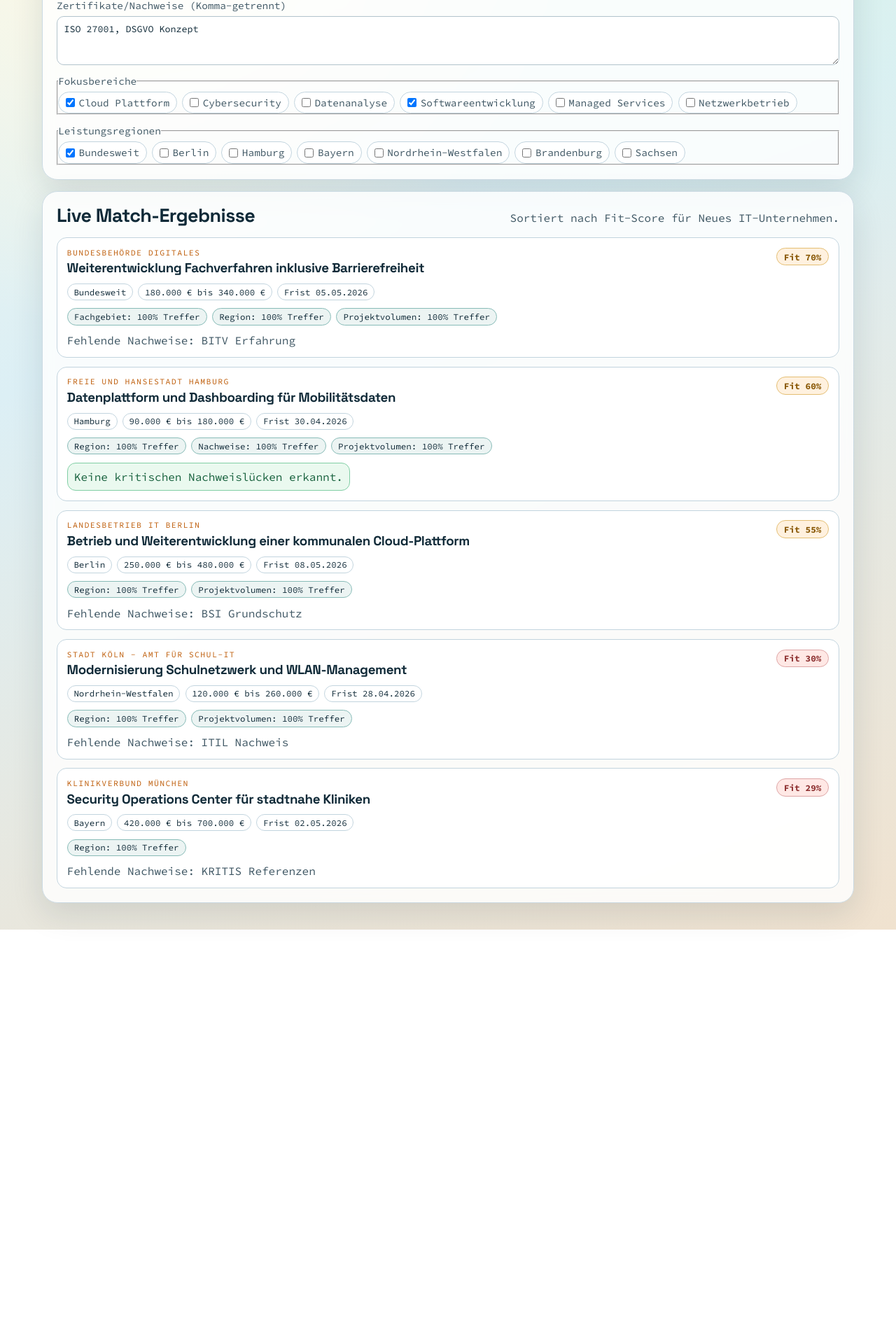
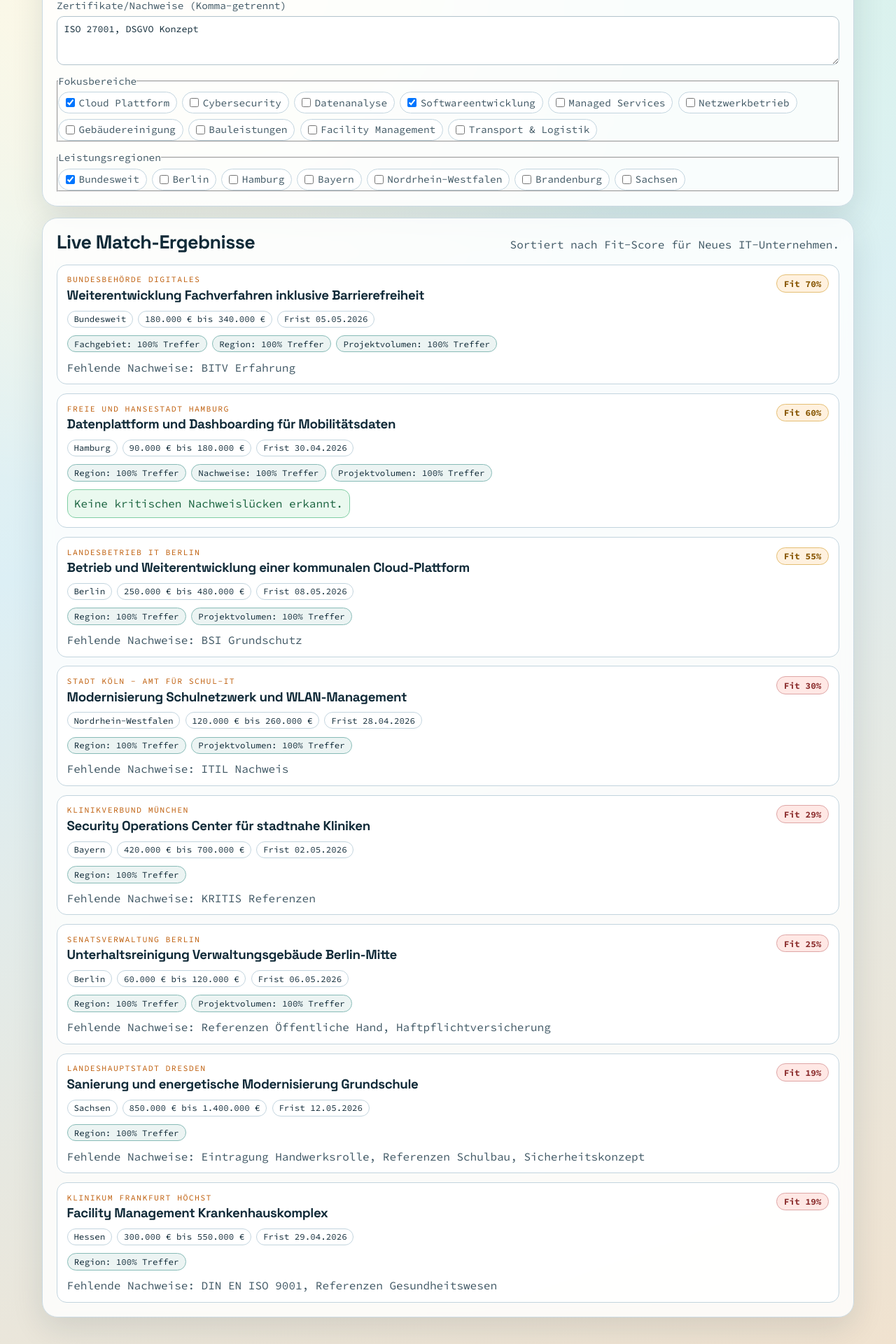
Before and after one commit to FREYHOFER/ausschreibungen, a Next.js app: page /company in a window 1280 px wide. Shown: the part 438-2358 px from the top of the page at 70% size. Before the commit the page ends 1766 px from the top, so only its background shows below. Built offline with nearby package versions, Linux system fonts and the light colour scheme.

Commit message:
feat: expand tenders beyond IT to include Reinigung, Bau, and Facility Management
Agent-Logs-Url: https://github.com/FREYHOFER/ausschreibungen/sessions/adb87edb-77d0-4311-8ca4-5d7d5d58dbb4

Co-authored-by: FREYHOFER <181362685+FREYHOFER@users.noreply.github.com>

```diff
--- a/src/app/page.tsx
+++ b/src/app/page.tsx
@@ -19,7 +19,7 @@ export default function Home() {
 
   return (
     <div className="app-shell">
-      <AppHeader subtitle="Erklärbares Matching für öffentliche IT-Ausschreibungen." />
+      <AppHeader subtitle="Erklärbares Matching für öffentliche Ausschreibungen aus allen Branchen." />
 
       <section className="panel hero">
         <div>
@@ -27,7 +27,7 @@ export default function Home() {
           <h2>Relevanz statt Ausschreibungs-Rauschen</h2>
           <p>
             Diese Version priorisiert die Frage: Welche Ausschreibung passt wirklich
-            zu welchem IT-Dienstleister und warum?
+            zu welchem Dienstleister – ob IT, Reinigung, Bau oder Logistik – und warum?
           </p>
         </div>
 
--- a/src/components/app-header.tsx
+++ b/src/components/app-header.tsx
@@ -8,7 +8,7 @@ export function AppHeader({ subtitle }: AppHeaderProps) {
   return (
     <header className="topbar">
       <div>
-        <p className="eyebrow">Tender Copilot für IT-Dienstleister</p>
+        <p className="eyebrow">Tender Copilot für Dienstleister</p>
         <h1>Vergabe Radar MVP</h1>
         <p className="muted">{subtitle}</p>
       </div>
--- a/src/data/seed.ts
+++ b/src/data/seed.ts
@@ -81,6 +81,54 @@ export const seedTenders: Tender[] = [
     description:
       "Gesucht wird ein Entwicklungspartner für modulare Weiterentwicklung eines Fachverfahrens mit Fokus auf Usability und Testautomatisierung.",
   },
+  {
+    id: "tender-berlin-reinigung",
+    title: "Unterhaltsreinigung Verwaltungsgebäude Berlin-Mitte",
+    issuer: "Senatsverwaltung Berlin",
+    region: "Berlin",
+    publicationDate: "2026-04-08",
+    deadlineDate: "2026-05-06",
+    procedureType: "offen",
+    estimatedValueMin: 60000,
+    estimatedValueMax: 120000,
+    focusAreas: ["reinigung", "facility-management"],
+    keywords: ["Unterhaltsreinigung", "Grundreinigung", "HACCP", "ökologisch"],
+    requiredEvidence: ["Referenzen Öffentliche Hand", "Haftpflichtversicherung"],
+    description:
+      "Regelmäßige Unterhaltsreinigung und Grundreinigung für drei Verwaltungsgebäude mit insgesamt 4.200 m² Nutzfläche, inkl. Sanitäranlagen und Außenanlagen.",
+  },
+  {
+    id: "tender-dresden-bau",
+    title: "Sanierung und energetische Modernisierung Grundschule",
+    issuer: "Landeshauptstadt Dresden",
+    region: "Sachsen",
+    publicationDate: "2026-04-07",
+    deadlineDate: "2026-05-12",
+    procedureType: "offen",
+    estimatedValueMin: 850000,
+    estimatedValueMax: 1400000,
+    focusAreas: ["bau"],
+    keywords: ["Dachsanierung", "Fassadendämmung", "Fenster", "Heizungsmodernisierung", "ENEV"],
+    requiredEvidence: ["Eintragung Handwerksrolle", "Referenzen Schulbau", "Sicherheitskonzept"],
+    description:
+      "Umfassende Sanierung eines Schulgebäudes aus den 1970er Jahren: Dach, Fassade, Fenster und Heizungsanlage werden energetisch ertüchtigt.",
+  },
+  {
+    id: "tender-frankfurt-facility",
+    title: "Facility Management Krankenhauskomplex",
+    issuer: "Klinikum Frankfurt Höchst",
+    region: "Hessen",
+    publicationDate: "2026-04-10",
+    deadlineDate: "2026-04-29",
+    procedureType: "verhandlungsverfahren",
+    estimatedValueMin: 300000,
+    estimatedValueMax: 550000,
+    focusAreas: ["facility-management", "reinigung"],
+    keywords: ["Gebäudemanagement", "Winterdienst", "Reinigung", "Hausmeister", "CAFM"],
+    requiredEvidence: ["DIN EN ISO 9001", "Referenzen Gesundheitswesen"],
+    description:
+      "Integriertes Facility Management für einen Krankenhauskomplex mit 12 Gebäuden: technischer Betrieb, Reinigung, Außenanlagenpflege und Winterdienst.",
+  },
 ];
 
 export const seedCompanies: CompanyProfile[] = [
@@ -128,4 +176,37 @@ export const seedCompanies: CompanyProfile[] = [
     minProjectVolume: 70000,
     maxProjectVolume: 250000,
   },
+  {
+    id: "comp-cleanpro",
+    name: "CleanPro Gebäudeservice GmbH",
+    headquarter: "Berlin",
+    serviceRegions: ["Berlin", "Brandenburg", "Bundesweit"],
+    focusAreas: ["reinigung", "facility-management"],
+    keywords: ["Unterhaltsreinigung", "Grundreinigung", "HACCP", "ökologisch", "Gebäudemanagement", "Winterdienst"],
+    certifications: ["Referenzen Öffentliche Hand", "Haftpflichtversicherung", "DIN EN ISO 9001"],
+    minProjectVolume: 40000,
+    maxProjectVolume: 200000,
+  },
+  {
+    id: "comp-bauwerk",
+    name: "Bauwerk Sanierungen GmbH",
+    headquarter: "Dresden",
+    serviceRegions: ["Sachsen", "Thüringen", "Brandenburg"],
+    focusAreas: ["bau"],
+    keywords: ["Dachsanierung", "Fassadendämmung", "Fenster", "Heizungsmodernisierung", "ENEV", "Schulbau"],
+    certifications: ["Eintragung Handwerksrolle", "Referenzen Schulbau", "Sicherheitskonzept"],
+    minProjectVolume: 500000,
+    maxProjectVolume: 3000000,
+  },
+  {
+    id: "comp-facilitec",
+    name: "FaciliTec Services AG",
+    headquarter: "Frankfurt",
+    serviceRegions: ["Hessen", "Rheinland-Pfalz", "Bundesweit"],
+    focusAreas: ["facility-management", "reinigung"],
+    keywords: ["Gebäudemanagement", "Winterdienst", "Reinigung", "Hausmeister", "CAFM", "Grundreinigung"],
+    certifications: ["DIN EN ISO 9001", "Referenzen Gesundheitswesen", "Haftpflichtversicherung"],
+    minProjectVolume: 150000,
+    maxProjectVolume: 800000,
+  },
 ];
--- a/src/lib/domain/catalogs.ts
+++ b/src/lib/domain/catalogs.ts
@@ -7,6 +7,10 @@ export const focusAreaLabels: Record<TenderFocusArea, string> = {
   "software-engineering": "Softwareentwicklung",
   "managed-services": "Managed Services",
   networking: "Netzwerkbetrieb",
+  reinigung: "Gebäudereinigung",
+  bau: "Bauleistungen",
+  "facility-management": "Facility Management",
+  "transport-logistik": "Transport & Logistik",
 };
 
 export function labelFocusArea(area: TenderFocusArea): string {
--- a/src/lib/domain/types.ts
+++ b/src/lib/domain/types.ts
@@ -4,7 +4,11 @@ export type TenderFocusArea =
   | "data-analytics"
   | "software-engineering"
   | "managed-services"
-  | "networking";
+  | "networking"
+  | "reinigung"
+  | "bau"
+  | "facility-management"
+  | "transport-logistik";
 
 export interface Tender {
   id: string;
```
Also changed, not shown: 1 other file (tests, documents, lock files or other folders).
